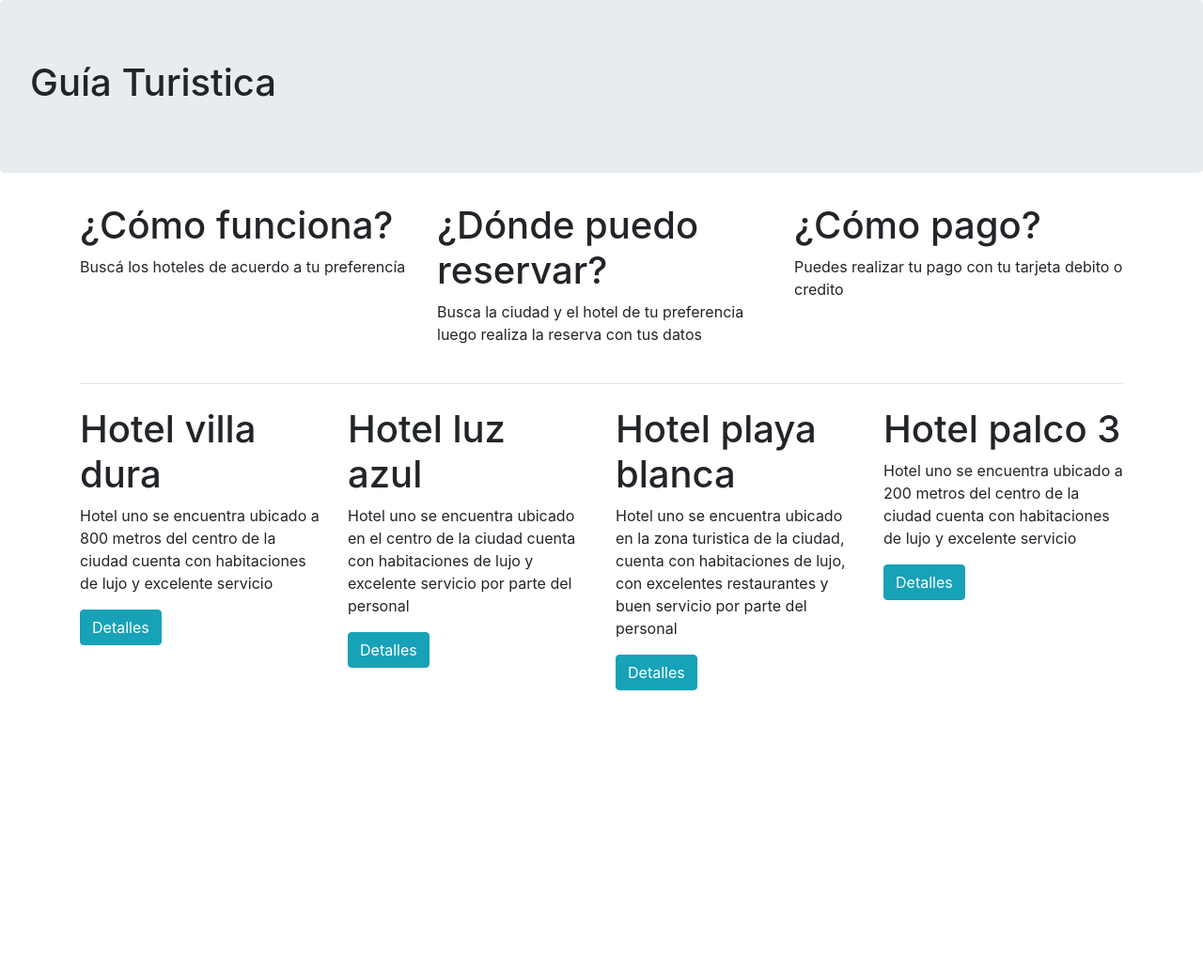
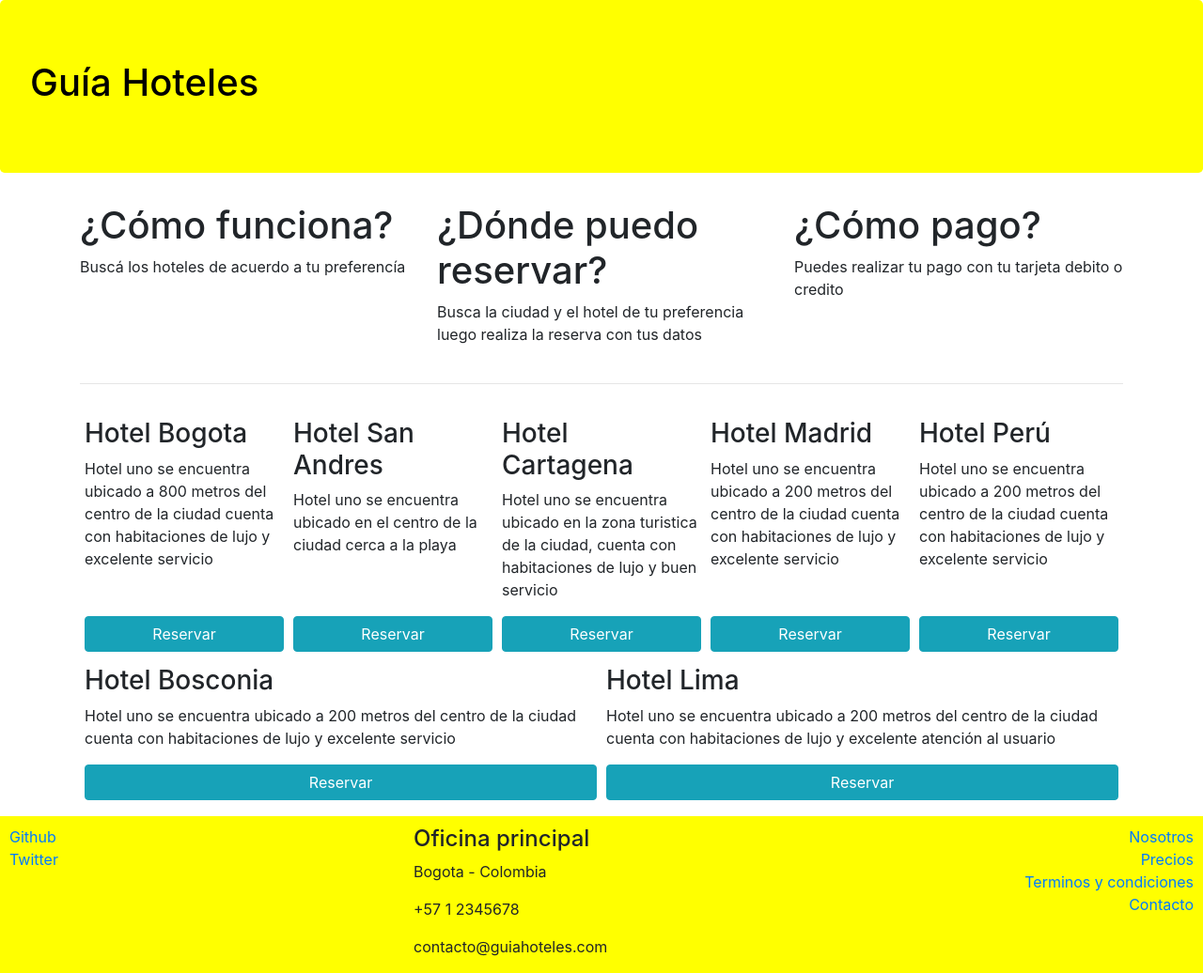
Before and after one commit to 16angiec/Guia-hoteles, a website: page index.html in a window 1280 px wide. Shown: the whole page at 94% size. Before the commit the page ends 800 px from the top, so only its background shows below. Drawn offline with nearby package versions, Linux system fonts and the light colour scheme.

Commit message:
Agregamos estilos a nuestro proyecto y utilizamos flex

```diff
--- /dev/null
+++ b/css/main.css
@@ -0,0 +1,21 @@
+.jumbotron {
+  background-color: yellow;
+  color: black;
+}
+
+footer {
+  padding: 10px 10px 0 10px;
+  background-color: yellow;
+  margin-bottom: 0;
+  margin-top: 15px;
+}
+
+.card-hotel {
+  flex: 1 200px;
+  margin-top: 10px;
+  padding: 2px 5px 2px 5px;
+}
+
+.btn-reserva {
+  width: 100%;
+}
--- a/index.html
+++ b/index.html
@@ -8,60 +8,127 @@
 
   <!-- Bootstrap CSS -->
   <link rel="stylesheet" href="node_modules/bootstrap/dist/css/bootstrap.min.css">
+  <link rel="stylesheet" href="css/main.css">
 
-  <title>Guía Turistica</title>
+  <title>Hoteles</title>
 </head>
 
 <body>
 
   <div class="jumbotron">
-    <h1>Guía Turistica</h1>
+    <h1>Guía Hoteles</h1>
   </div>
   <div class="container">
     <div class="row">
-      <div class="col">
+      <div class="col-sm-4">
         <h1>¿Cómo funciona?</h1>
         <p>Buscá los hoteles de acuerdo a tu preferencía</p>
       </div>
-      <div class="col">
+      <div class="col-sm-4">
         <h1>¿Dónde puedo reservar?</h1>
         <p>Busca la ciudad y el hotel de tu preferencia luego realiza la reserva con tus datos</p>
       </div>
-      <div class="col">
+      <div class="col-sm-4">
         <h1>¿Cómo pago?</h1>
         <p>Puedes realizar tu pago con tu tarjeta debito o credito</p>
       </div>
     </div>
     <hr class="my-4">
-    <div class="row">
-
-      <div class="col">
-        <h1>Hotel villa dura</h1>
-        <p>Hotel uno se encuentra ubicado a 800 metros del centro de la ciudad cuenta con habitaciones de lujo y
-          excelente servicio</p>
-        <button class="btn btn-info">Detalles</button>
+    <div class="d-flex flex-wrap">
+      <div class="card-hotel d-flex flex-column justify-content-between">
+        <div>
+          <h3>Hotel Bogota</h3>
+          <p>Hotel uno se encuentra ubicado a 800 metros del centro de la ciudad cuenta con habitaciones de lujo y
+            excelente servicio</p>
+        </div>
+        <div>
+          <button class="btn btn-info btn-reserva">Reservar</button>
+        </div>
       </div>
-      <div class="col">
-        <h1>Hotel luz azul</h1>
-        <p>Hotel uno se encuentra ubicado en el centro de la ciudad cuenta con habitaciones de lujo y excelente
-          servicio por parte del personal</p>
-        <button class="btn btn-info">Detalles</button>
+      <div class="card-hotel d-flex flex-column justify-content-between">
+        <div>
+          <h3>Hotel San Andres</h3>
+          <p>Hotel uno se encuentra ubicado en el centro de la ciudad cerca a la playa</p>
+        </div>
+        <div>
+          <button class="btn btn-info btn-reserva">Reservar</button>
+        </div>
       </div>
-      <div class="col">
-        <h1>Hotel playa blanca</h1>
-        <p>Hotel uno se encuentra ubicado en la zona turistica de la ciudad, cuenta con habitaciones de lujo, con
-          excelentes restaurantes y buen servicio por parte del personal</p>
-        <button class="btn btn-info">Detalles</button>
+      <div class="card-hotel d-flex flex-column justify-content-between">
+        <div>
+          <h3>Hotel Cartagena</h3>
+          <p>Hotel uno se encuentra ubicado en la zona turistica de la ciudad, cuenta con habitaciones de lujo y buen
+            servicio</p>
+        </div>
+        <div>
+          <button class="btn btn-info btn-reserva">Reservar</button>
+        </div>
       </div>
-      <div class="col">
-        <h1>Hotel palco 3</h1>
-        <p>Hotel uno se encuentra ubicado a 200 metros del centro de la ciudad cuenta con habitaciones de lujo y
-          excelente servicio</p>
-        <button class="btn btn-info">Detalles</button>
+      <div class="card-hotel d-flex flex-column justify-content-between">
+        <div>
+          <h3>Hotel Madrid</h3>
+          <p>Hotel uno se encuentra ubicado a 200 metros del centro de la ciudad cuenta con habitaciones de lujo y
+            excelente servicio</p>
+        </div>
+        <div>
+          <button class="btn btn-info btn-reserva">Reservar</button>
+        </div>
+      </div>
+      <div class="card-hotel d-flex flex-column justify-content-between">
+        <div>
+          <h3>Hotel Perú</h3>
+          <p>Hotel uno se encuentra ubicado a 200 metros del centro de la ciudad cuenta con habitaciones de lujo y
+            excelente servicio</p>
+        </div>
+        <div>
+          <button class="btn btn-info btn-reserva">Reservar</button>
+        </div>
+      </div>
+      <div class="card-hotel d-flex flex-column justify-content-between">
+        <div>
+          <h3>Hotel Bosconia</h3>
+          <p>Hotel uno se encuentra ubicado a 200 metros del centro de la ciudad cuenta con habitaciones de lujo y
+            excelente servicio</p>
+        </div>
+        <div>
+          <button class="btn btn-info btn-reserva">Reservar</button>
+        </div>
+      </div>
+      <div class="card-hotel d-flex flex-column justify-content-between">
+        <div>
+          <h3>Hotel Lima</h3>
+          <p>Hotel uno se encuentra ubicado a 200 metros del centro de la ciudad cuenta con habitaciones de lujo y
+            excelente atención al usuario</p>
+        </div>
+        <div>
+          <button class="btn btn-info btn-reserva">Reservar</button>
+        </div>
       </div>
     </div>
   </div>
 
+  <footer>
+    <div class="row">
+      <div class="col-sm-4 d-flex flex-column">
+        <a href="https://github.com/16angiec">Github</a>
+        <a href="https://github.com/16angiec">Twitter</a>
+      </div>
+      <div class="col-sm-4">
+        <address>
+          <h4>Oficina principal</h4>
+          <p>Bogota - Colombia</p>
+          <p>+57 1 2345678</p>
+          <p>contacto@guiahoteles.com</p>
+        </address>
+      </div>
+      <div class="col-sm-4 d-flex flex-column align-items-end">
+        <a href="https://github.com/16angiec">Nosotros</a>
+        <a href="https://github.com/16angiec">Precios</a>
+        <a href="https://github.com/16angiec">Terminos y condiciones</a>
+        <a href="https://github.com/16angiec">Contacto</a>
+      </div>
+    </div>
+  </footer>
   <!-- Optional JavaScript; choose one of the two! -->
 
   <!-- Option 1: jQuery and Bootstrap Bundle (includes Popper) -->
```
